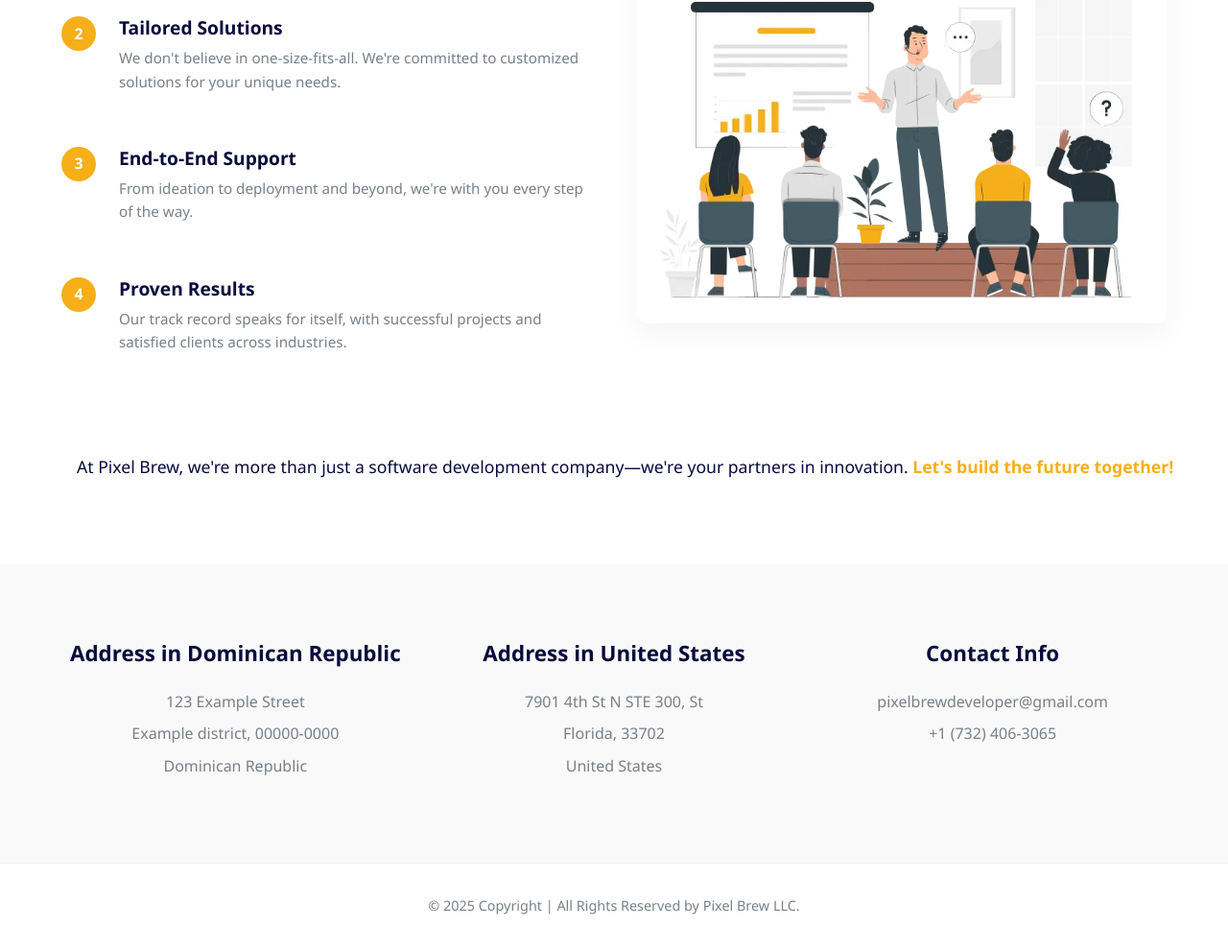
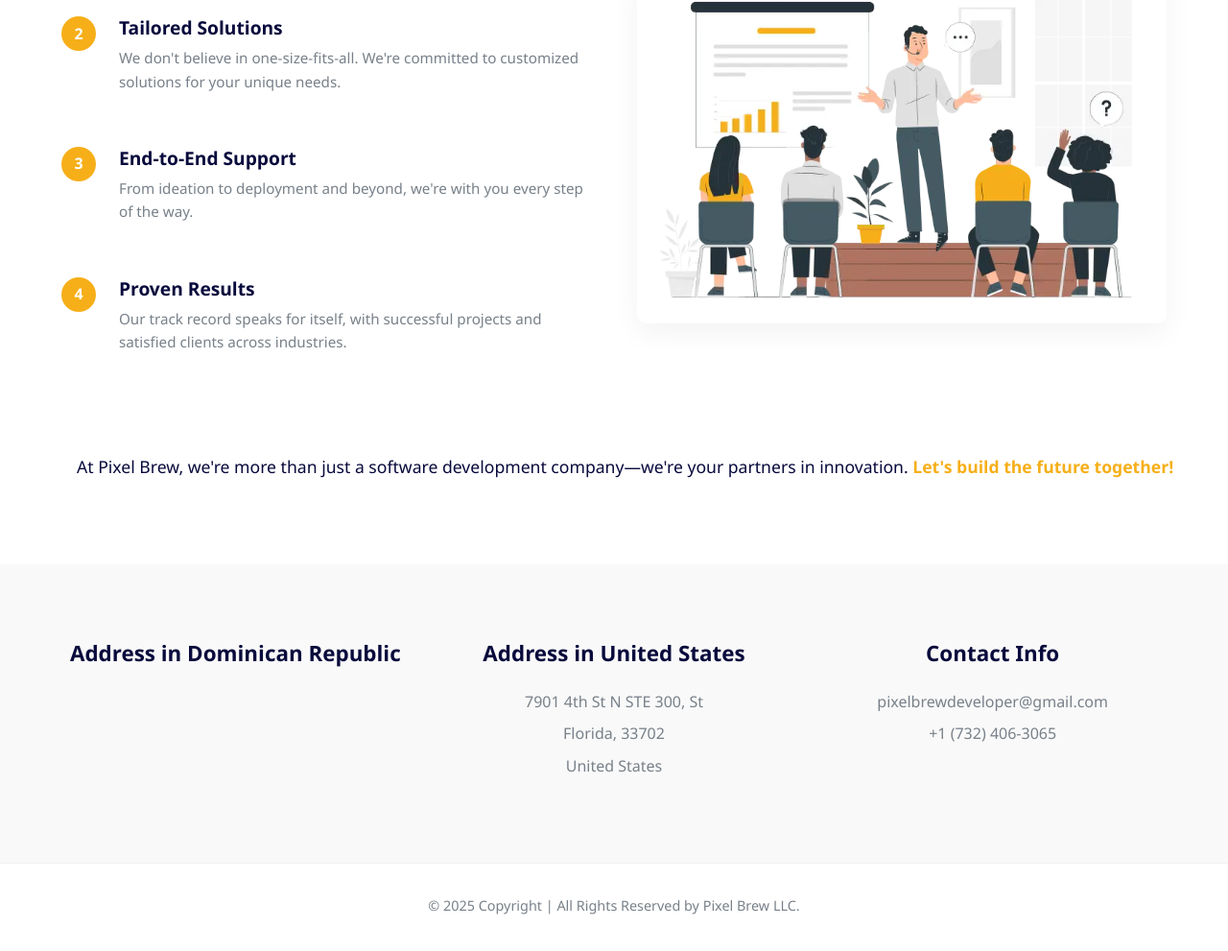
Before and after one commit to Manudev24/pixel_brew_langing_page, a plain HTML site: page index.html in a window 1280 px wide. Shown: the part 3826-4817 px from the top of the page at 96% size. Drawn offline with Linux system fonts and the light colour scheme.

Commit message:
delete dominican republic address

```diff
--- a/index.html
+++ b/index.html
@@ -207,9 +207,6 @@
     <section id="contact" class="contact-info">
         <div class="contact-card">
             <h3>Address in Dominican Republic</h3>
-            <p>123 Example Street</p>
-            <p>Example district, 00000-0000</p>
-            <p>Dominican Republic</p>
         </div>
         <div class="contact-card">
             <h3>Address in United States</h3>
```
